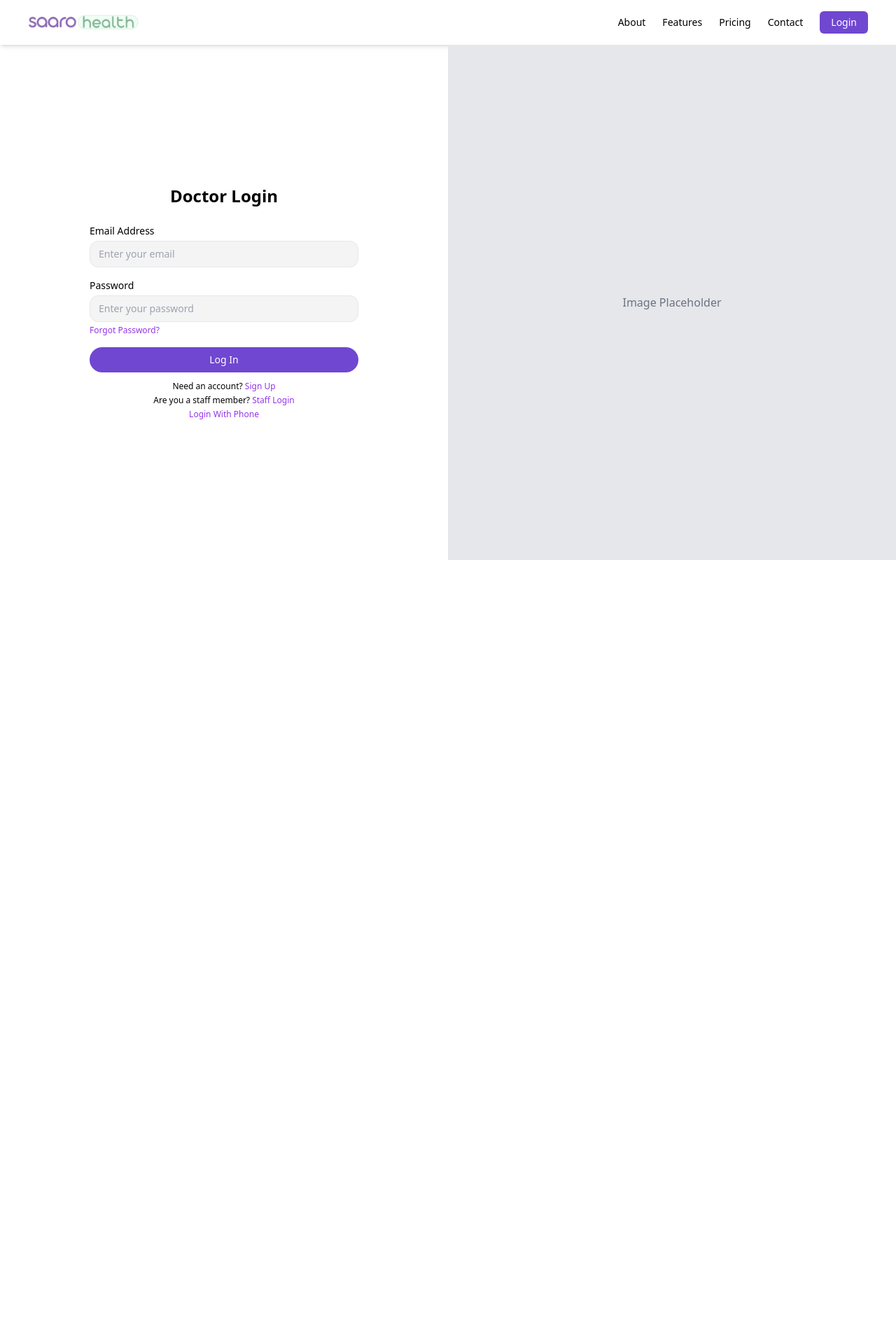
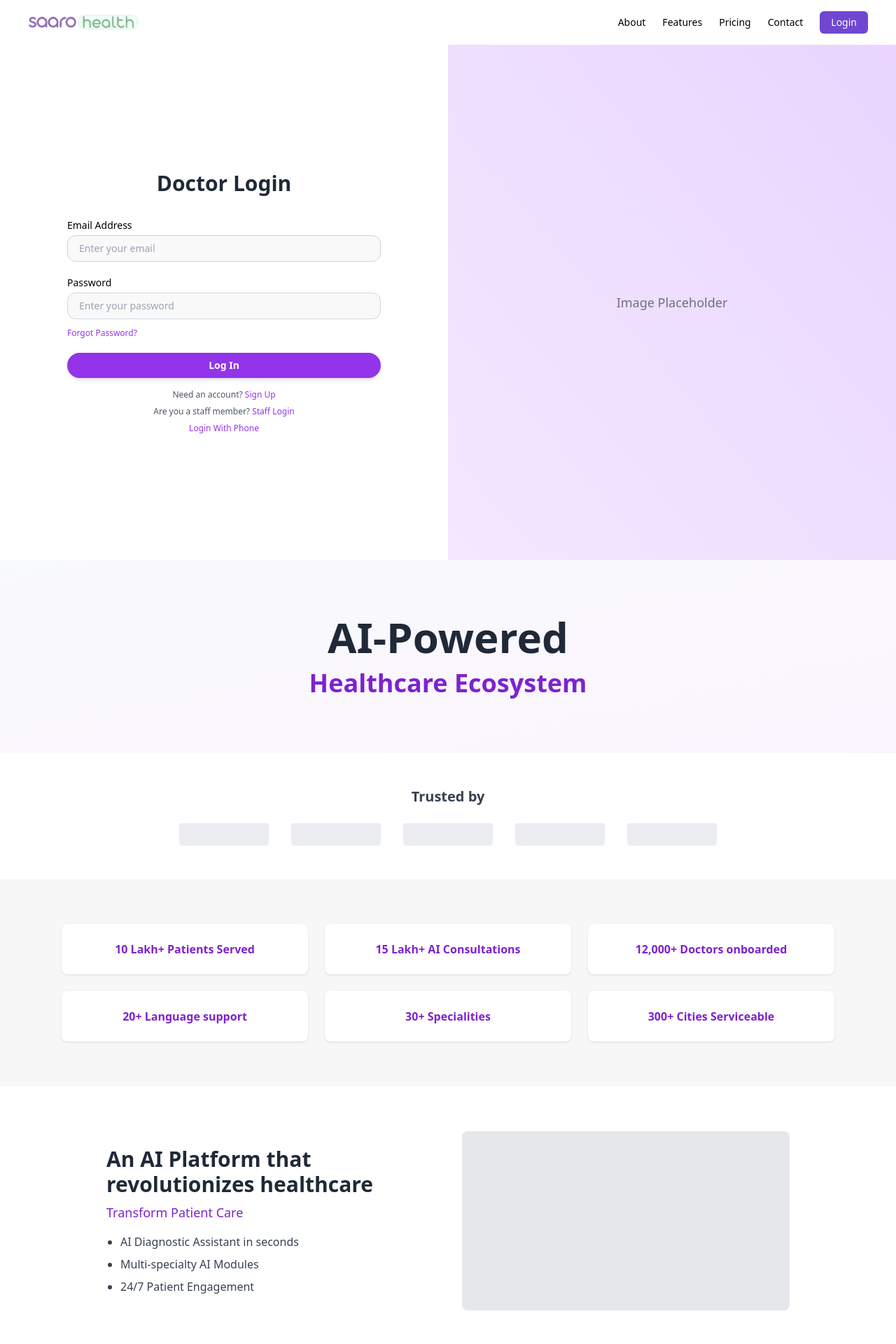
Before and after one commit to Abhich05/saaroHealthweb, a React (Vite) app in the folder frontend/: page /login in a window 1280 px wide. Shown: the top 1920 px of the page at 70% size. Before the commit the page ends 800 px from the top, so only its background shows below. Built offline with nearby package versions, Linux system fonts and the light colour scheme.

Commit message:
changed loginpage and features UI

```diff
--- /dev/null
+++ b/frontend/src/components/landing/LandingSections.jsx
@@ -0,0 +1,168 @@
+import React from 'react';
+
+// Pure presentational sections replicating TatvaCare layout but with Saaro copy / colours.
+// No props required; tweak Tailwind classes only.
+
+export const Hero = () => (
+  <section className="w-full bg-gradient-to-br from-gray-50 to-purple-50 py-20 px-6 text-center">
+    <h1 className="text-4xl lg:text-6xl font-extrabold text-gray-800 mb-4 leading-tight ">AI-Powered</h1>
+    <p className="text-2xl lg:text-4xl font-semibold text-purple-700  ">Healthcare Ecosystem</p>
+  </section>
+);
+
+export const TrustSection = () => (
+  <section className="py-12 bg-white text-center">
+    <h2 className="text-xl font-semibold text-gray-700 mb-6">Trusted by</h2>
+    {/* Placeholder logos grid */}
+    <div className="flex flex-wrap items-center justify-center gap-8 opacity-75">
+      {Array.from({ length: 5 }).map((_, i) => (
+        <div key={i} className="w-32 h-8 bg-gray-200 rounded" />
+      ))}
+    </div>
+  </section>
+);
+
+export const StatsGrid = () => {
+  const stats = [
+    '10 Lakh+ Patients Served',
+    '15 Lakh+ AI Consultations',
+    '12,000+ Doctors onboarded',
+    '20+ Language support',
+    '30+ Specialities',
+    '300+ Cities Serviceable',
+  ];
+  return (
+    <section className="py-16 bg-[#f7f7f7]">
+      <div className="max-w-6xl mx-auto grid grid-cols-1 sm:grid-cols-2 lg:grid-cols-3 gap-6 px-6">
+        {stats.map((s) => (
+          <div key={s} className="bg-white shadow rounded-lg p-6 text-center ">
+            <p className="font-bold text-purple-700">{s}</p>
+          </div>
+        ))}
+      </div>
+    </section>
+  );
+};
+
+const featureData = [
+  {
+    heading: 'An AI Platform that revolutionizes healthcare',
+    sub: 'Transform Patient Care',
+    bullets: [
+      'AI Diagnostic Assistant in seconds',
+      'Multi-specialty AI Modules',
+      '24/7 Patient Engagement',
+    ],
+  },
+  {
+    heading: 'Empower your practice with Advanced AI',
+    sub: 'AI-Powered Clinical Intelligence',
+    bullets: [
+      'Get AI insights within Seconds',
+      'Advanced Diagnostic Accuracy',
+      'Evidence-based Treatment Plans',
+    ],
+  },
+  {
+    heading: 'Scale your practice with Saaro',
+    sub: 'Maximize Your Digital Presence',
+    bullets: [
+      'AI-powered practice optimization',
+      'Smart patient acquisition tools',
+      'Seamless appointment management',
+    ],
+  },
+];
+
+export const FeatureSections = () => (
+  <>
+    {featureData.map(({ heading, sub, bullets }, idx) => (
+      <section
+        key={heading}
+        className={`py-16 ${idx % 2 === 0 ? 'bg-white' : 'bg-gray-50'}`}
+      >
+        <div className="max-w-5xl mx-auto px-6 flex flex-col md:flex-row items-center gap-10">
+          <div className="flex-1">
+            <h3 className="text-2xl lg:text-3xl font-bold text-gray-800 mb-2">
+              {heading}
+            </h3>
+            <p className="text-lg font-medium text-purple-700 mb-4">{sub}</p>
+            <ul className="list-disc pl-5 space-y-2 text-gray-700">
+              {bullets.map((b) => (
+                <li key={b}>{b}</li>
+              ))}
+            </ul>
+          </div>
+          <div className="flex-1 h-64 bg-gray-200 rounded-lg" />
+        </div>
+      </section>
+    ))}
+  </>
+);
+
+export const Testimonials = () => (
+  <section className="py-16 bg-white">
+    <div className="max-w-6xl mx-auto px-6">
+      <h2 className="text-2xl font-bold text-center mb-10">What Doctors Say</h2>
+      <div className="grid grid-cols-1 sm:grid-cols-2 lg:grid-cols-3 gap-6">
+        {Array.from({ length: 7 }).map((_, i) => (
+          <div key={i} className="bg-gray-50 p-6 rounded-lg shadow text-sm">
+            <div className="flex items-center mb-3">
+              <div className="w-10 h-10 bg-gray-300 rounded-full mr-3" />
+              <div>
+                <p className="font-semibold">Dr. Example {i + 1}</p>
+                <p className="text-xs text-gray-500">Speciality</p>
+              </div>
+            </div>
+            <p className="italic">“Saaro’s AI tools have transformed my daily workflow and improved patient outcomes.”</p>
+          </div>
+        ))}
+      </div>
+    </div>
+  </section>
+);
+
+export const FAQSection = () => {
+  const faqs = [
+    { q: "Why choose Saaro's AI platform?", a: 'Because it saves time and improves accuracy.' },
+    { q: 'How does Saaro ensure data security?', a: 'We use end-to-end encryption and HIPAA-grade security.' },
+    { q: 'What AI features are available?', a: 'Diagnostic assistant, clinical intelligence, patient engagement and more.' },
+  ];
+  return (
+    <section className="py-16 bg-gray-50">
+      <div className="max-w-4xl mx-auto px-6">
+        <h2 className="text-2xl font-bold text-center mb-8">Frequently Asked Questions</h2>
+        {faqs.map(({ q, a }) => (
+          <details key={q} className="mb-4 bg-white p-4 rounded shadow">
+            <summary className="cursor-pointer font-medium">{q}</summary>
+            <p className="mt-2 text-gray-700 text-sm">{a}</p>
+          </details>
+        ))}
+      </div>
+    </section>
+  );
+};
+
+export const BottomCTA = () => (
+  <section className="py-20 bg-purple-700 text-center text-white">
+    <h2 className="text-3xl font-bold mb-4">Ready To Transform Healthcare with AI?</h2>
+    <p className="mb-6">Join Saaro today and experience the future of medical practice</p>
+    <button className="bg-white text-purple-700 font-semibold px-6 py-3 rounded-full shadow hover:shadow-lg transition">
+      Sign Up Free
+    </button>
+  </section>
+);
+
+export const LandingSections = () => (
+  <>
+    <Hero />
+    <TrustSection />
+    <StatsGrid />
+    <FeatureSections />
+    <Testimonials />
+    <FAQSection />
+    <BottomCTA />
+  </>
+);
+
+export default LandingSections;
--- a/frontend/src/components/ui/TabHeader.jsx
+++ b/frontend/src/components/ui/TabHeader.jsx
@@ -1,7 +1,7 @@
 const TabHeader = ({ tabs, activeTabId, setActiveTabId }) => {
   return (
     <div className="w-full flex justify-center">
-      <div className="flex space-x-4 bg-white rounded-xl px-4 py-2 ">
+      <div className="flex flex-wrap gap-2">
         {tabs.map((tab) => {
           const isActive = tab.id === activeTabId;
 
@@ -9,8 +9,8 @@ const TabHeader = ({ tabs, activeTabId, setActiveTabId }) => {
             <button
               key={tab.id}
               onClick={() => setActiveTabId(tab.id)}
-              className={`relative pb-2 px-3 text-sm md:text-base transition font-medium ${
-                isActive ? "text-black border-b-2 border-black " : "text-gray-500 hover:text-black"
+              className={`px-3 lg:px-4 py-2 rounded-full text-xs lg:text-sm font-medium transition-all ${
+                isActive ? "bg-blue-100 text-blue-800 border-2 border-blue-300" : "bg-gray-100 text-gray-700 border-2 border-gray-200 hover:bg-gray-200"
               }`}
             >
               {tab.label}
--- a/frontend/src/pages/LoginPage.jsx
+++ b/frontend/src/pages/LoginPage.jsx
@@ -1,6 +1,7 @@
 import React, { useState } from "react";
 import { useNavigate } from "react-router-dom";
 import Header2 from "../components/layout/Header2";
+import LandingSections from "../components/landing/LandingSections";
 import Button from "../components/ui/Button";
 import axiosInstance from "../api/axiosInstance";
 import { setDoctorToken } from "../utils/auth";
@@ -30,82 +31,87 @@ const LoginPage = () => {
       newErrors.password = "Password must be at least 8 characters.";
     }
     setErrors(newErrors);
+
     if (Object.keys(newErrors).length === 0) {
-      setIsLoading(true); // Start loading immediately
+      setIsLoading(true);
       try {
-        // Clear any stale data before login
-        localStorage.removeItem('doctorName');
-        localStorage.removeItem('userName');
-        localStorage.removeItem('userRole');
-        localStorage.removeItem('userPermissions');
-        localStorage.removeItem('userId');
-        localStorage.removeItem('clinicName');
+        localStorage.removeItem("doctorName");
+        localStorage.removeItem("userName");
+        localStorage.removeItem("userRole");
+        localStorage.removeItem("userPermissions");
+        localStorage.removeItem("userId");
+        localStorage.removeItem("clinicName");
 
         const res = await axiosInstance.post("/doctor/access-token", {
           email,
           password,
         });
+
         if (res.data) {
-          // Support both { doctorId } and { doctor: { id } }
-          const doctorId = res.data.doctorId || (res.data.doctor && res.data.doctor.id);
+          const doctorId =
+            res.data.doctorId || (res.data.doctor && res.data.doctor.id);
           if (doctorId) {
-            localStorage.setItem('doctorId', doctorId);
-            localStorage.setItem('isUserLogin', 'false'); // Mark as doctor login
+            localStorage.setItem("doctorId", doctorId);
+            localStorage.setItem("isUserLogin", "false");
 
-            // Store JWT token using auth utility (from response body)
             if (res.data.accessToken) {
               setDoctorToken(res.data.accessToken);
-              console.log('JWT token stored using auth utility from response body');
+              console.log(
+                "JWT token stored using auth utility from response body"
+              );
             }
 
-            // Also check if token was set as cookie by backend
             const cookieToken = document.cookie
-              .split('; ')
-              .find(row => row.startsWith('jwt_token='))
-              ?.split('=')[1];
+              .split("; ")
+              .find((row) => row.startsWith("jwt_token="))
+              ?.split("=")[1];
 
             if (cookieToken) {
-              console.log('JWT token also found in cookie from backend');
+              console.log("JWT token also found in cookie from backend");
             } else {
-              console.log('No JWT token found in cookie from backend');
+              console.log("No JWT token found in cookie from backend");
             }
 
-            console.log('doctorId set:', doctorId); // Debug statement
-
-            // Force a page reload to ensure fresh data loading
-            window.location.href = '/';
+            console.log("doctorId set:", doctorId);
+            window.location.href = "/";
           }
         }
       } catch (err) {
-        setSubmitError(err.response?.data?.error || "Login failed. Please try again.");
+        setSubmitError(
+          err.response?.data?.error || "Login failed. Please try again."
+        );
       } finally {
-        setIsLoading(false); // Stop loading regardless of success or error
+        setIsLoading(false);
       }
     }
   };
 
   const handleForgotPasswordClick = () => {
-    navigate('/forgot'); // replace with your actual route
+    navigate("/forgot");
   };
 
   const handleUserLogin = () => {
-    navigate('/user-login'); // Navigate to user login
+    navigate("/user-login");
   };
 
   return (
-    <div className="min-h-screen bg-white flex flex-col relative overflow-hidden">
+    <>
+
+    <div className="min-h-screen bg-gradient-to-br from-gray-50 to-purple-50 flex flex-col relative overflow-hidden">
       <Header2 />
 
-      <div className="flex flex-1 relative">
+      <div className="flex flex-1 flex-col lg:flex-row relative">
         {/* Left form section */}
-        <div className="w-1/2 flex items-center justify-center px-10 py-12">
-          <div className="w-full max-w-sm">
-            <h2 className="text-xl md:text-2xl font-semibold mb-6 text-center">
+        <div className="w-full lg:w-1/2 flex items-center justify-center px-6 sm:px-10 py-12 bg-white shadow-md lg:shadow-none">
+          <div className="w-full max-w-md">
+            <h2 className="text-2xl md:text-3xl font-bold mb-8 text-center text-gray-800">
               Doctor Login
             </h2>
 
-            <div className="mb-4">
-              <p className="text-sm mb-1">Email Address</p>
+            <div className="mb-5">
+              <label className="text-sm font-medium mb-1 block">
+                Email Address
+              </label>
               <input
                 type="email"
                 placeholder="Enter your email"
@@ -114,15 +120,19 @@ const LoginPage = () => {
                   setErrors((prev) => ({ ...prev, email: "" }));
                   setEmail(e.target.value);
                 }}
-                className="w-full px-3 py-2 border rounded-xl bg-[#c5c7c9] bg-opacity-20 text-sm focus:outline-none"
+                className={`w-full px-4 py-2 border rounded-xl bg-gray-100 bg-opacity-50 text-sm focus:outline-none focus:ring-2 focus:ring-purple-500 transition ${
+                  errors.email ? "border-red-500" : "border-gray-300"
+                }`}
               />
               {errors.email && (
                 <p className="text-red-500 text-xs mt-1">{errors.email}</p>
               )}
             </div>
 
-            <div className="mb-1">
-              <p className="text-sm mb-1">Password</p>
+            <div className="mb-3">
+              <label className="text-sm font-medium mb-1 block">
+                Password
+              </label>
               <input
                 type="password"
                 placeholder="Enter your password"
@@ -131,7 +141,9 @@ const LoginPage = () => {
                   setErrors((prev) => ({ ...prev, password: "" }));
                   setPassword(e.target.value);
                 }}
-                className="w-full px-3 py-2 border rounded-xl bg-[#c5c7c9] bg-opacity-20 text-sm focus:outline-none"
+                className={`w-full px-4 py-2 border rounded-xl bg-gray-100 bg-opacity-50 text-sm focus:outline-none focus:ring-2 focus:ring-purple-500 transition ${
+                  errors.password ? "border-red-500" : "border-gray-300"
+                }`}
               />
               {errors.password && (
                 <p className="text-red-500 text-xs mt-1">{errors.password}</p>
@@ -139,14 +151,14 @@ const LoginPage = () => {
             </div>
 
             <p
-              className="text-xs text-purple-600 mb-4 cursor-pointer hover:underline"
+              className="text-xs text-purple-600 mb-5 cursor-pointer hover:underline"
               onClick={handleForgotPasswordClick}
             >
               Forgot Password?
             </p>
 
             <Button
-              className="w-full text-white rounded-full py-2 text-sm hover:bg-purple-700 transition disabled:opacity-50 disabled:cursor-not-allowed"
+              className="w-full text-white rounded-full py-2 text-sm font-semibold bg-purple-600 hover:bg-purple-700 shadow-md hover:shadow-lg transform hover:scale-[1.02] transition disabled:opacity-50 disabled:cursor-not-allowed"
               onClick={handleLogin}
               disabled={isLoading}
             >
@@ -161,23 +173,25 @@ const LoginPage = () => {
             </Button>
 
             {submitError && (
-              <p className="text-red-500 text-xs mt-2">{submitError}</p>
+              <p className="text-red-500 text-xs mt-3 text-center">
+                {submitError}
+              </p>
             )}
 
-            <p className="text-xs text-center mt-3">
+            <p className="text-xs text-center mt-4 text-gray-600">
               Need an account?{" "}
               <span
-                className="text-purple-600 cursor-pointer hover:underline"
+                className="text-purple-600 cursor-pointer hover:underline font-medium"
                 onClick={() => navigate("/signup")}
               >
                 Sign Up
               </span>
             </p>
 
-            <p className="text-xs text-center mt-1">
+            <p className="text-xs text-center mt-2 text-gray-600">
               Are you a staff member?{" "}
               <span
-                className="text-purple-600 cursor-pointer hover:underline"
+                className="text-purple-600 cursor-pointer hover:underline font-medium"
                 onClick={handleUserLogin}
               >
                 Staff Login
@@ -185,7 +199,7 @@ const LoginPage = () => {
             </p>
 
             <p
-              className="text-xs text-center text-purple-600 cursor-pointer mt-1 hover:underline"
+              className="text-xs text-center text-purple-600 cursor-pointer mt-2 hover:underline font-medium"
               onClick={() => navigate("/phonelogin")}
             >
               Login With Phone
@@ -193,14 +207,19 @@ const LoginPage = () => {
           </div>
         </div>
 
-        {/* Right image section fixed to right bottom */}
-        <div className="w-1/2 hidden md:block relative">
-          <div className="absolute top-0 bottom-0 right-0 w-full h-full bg-gray-200 flex items-center justify-center">
-            <span className="text-gray-500">Image Placeholder</span>
+        {/* Right image section */}
+        <div className="w-full lg:w-1/2 hidden lg:flex relative">
+          <div className="absolute inset-0 flex items-center justify-center bg-gradient-to-tr from-purple-100 to-purple-200">
+            <span className="text-gray-500 text-lg font-medium">
+              Image Placeholder
+            </span>
           </div>
         </div>
       </div>
     </div>
+    <LandingSections />
+    </>
+
   );
 };
 
```
Also changed, not shown: frontend/src/pages/AllPatients.jsx (+32 -15 lines), frontend/src/pages/CreateRx.jsx (+19 -1 lines).
